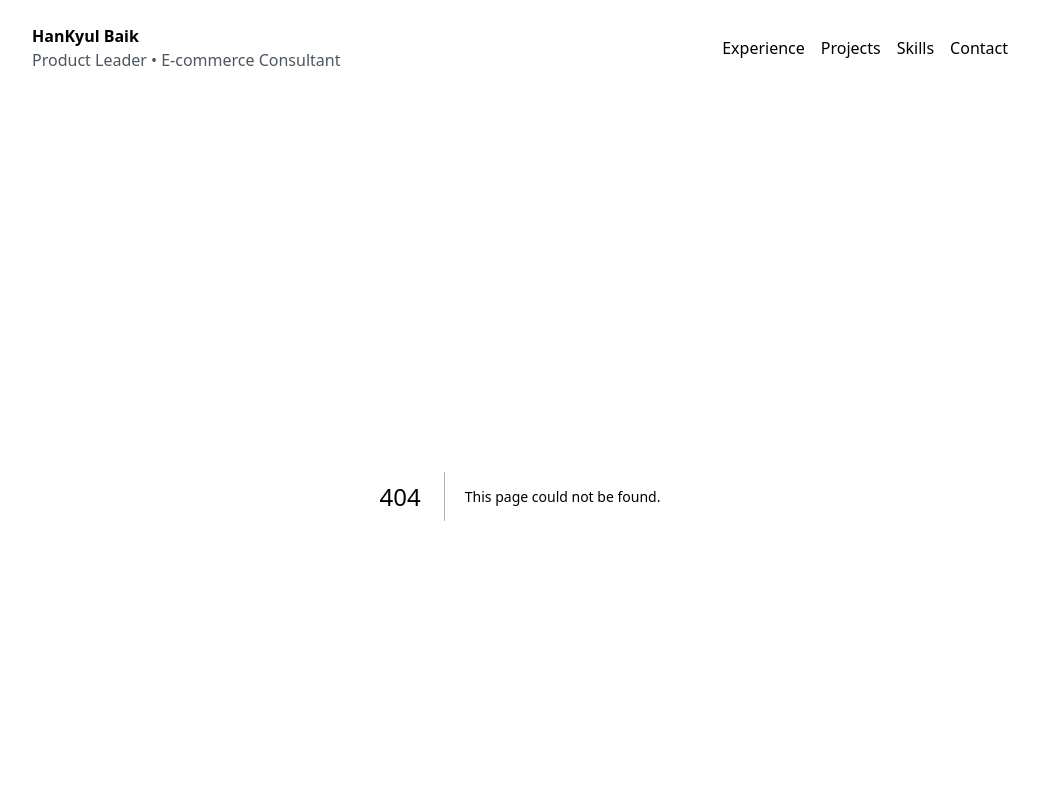
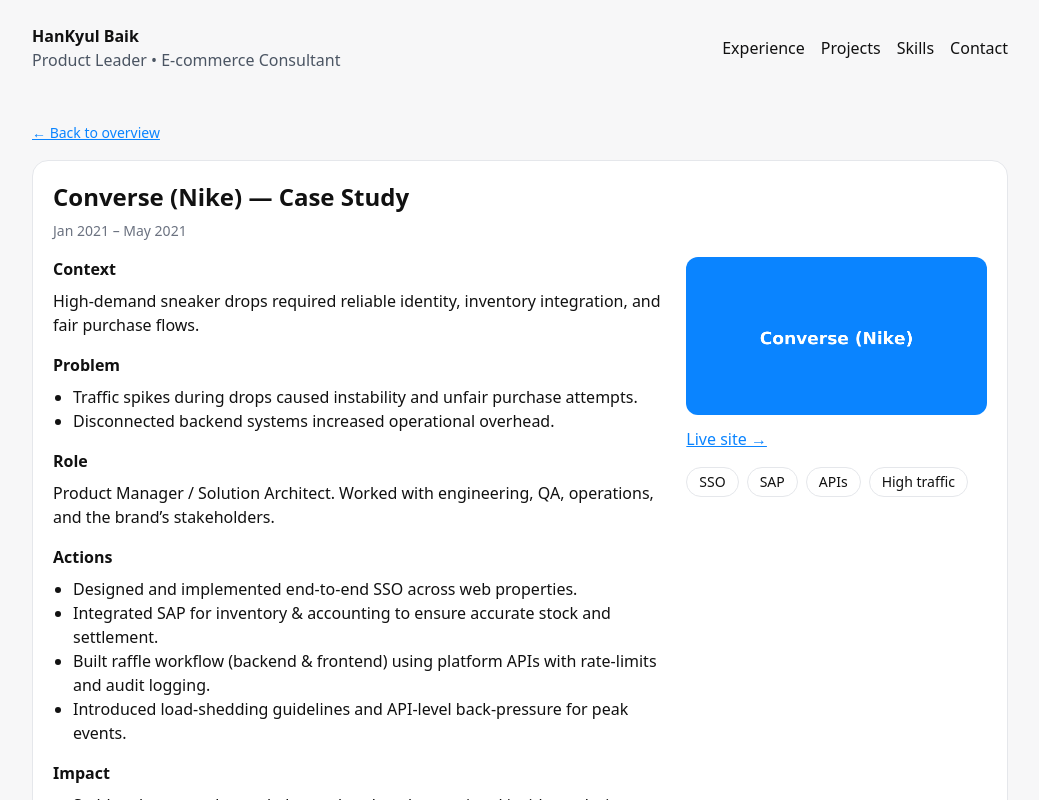
Before and after one commit to AlexHan9/portfolio-hankyul, a Next.js app: page /work/converse in a window 1280 px wide. Before the commit this address had no page. Shown: the top 800 px of the page, without its empty margins (120-1159 px from the left). Built offline with nearby package versions, Linux system fonts and the light colour scheme.

Commit message:
Create page.tsx

```diff
--- /dev/null
+++ b/app/work/converse/page.tsx
@@ -0,0 +1,56 @@
+export const metadata = {
+  title: "Case Study — Converse (Nike) | HanKyul Baik",
+  description: "SSO, SAP integration, raffle features for high-demand drops.",
+};
+
+export default function Page() {
+  return (
+    <>
+      <h1 className="text-2xl font-semibold mb-2">Converse (Nike) — Case Study</h1>
+      <p className="meta">Jan 2021 – May 2021</p>
+
+      <div className="mt-4 grid md:grid-cols-3 gap-4">
+        <div className="md:col-span-2">
+          <h2 className="font-semibold mb-2">Context</h2>
+          <p>
+            High-demand sneaker drops required reliable identity, inventory integration, and fair purchase flows.
+          </p>
+
+          <h2 className="font-semibold mt-4 mb-2">Problem</h2>
+          <ul className="list-disc ml-5">
+            <li>Traffic spikes during drops caused instability and unfair purchase attempts.</li>
+            <li>Disconnected backend systems increased operational overhead.</li>
+          </ul>
+
+          <h2 className="font-semibold mt-4 mb-2">Role</h2>
+          <p>Product Manager / Solution Architect. Worked with engineering, QA, operations, and the brand’s stakeholders.</p>
+
+          <h2 className="font-semibold mt-4 mb-2">Actions</h2>
+          <ul className="list-disc ml-5">
+            <li>Designed and implemented end-to-end SSO across web properties.</li>
+            <li>Integrated SAP for inventory & accounting to ensure accurate stock and settlement.</li>
+            <li>Built raffle workflow (backend & frontend) using platform APIs with rate-limits and audit logging.</li>
+            <li>Introduced load-shedding guidelines and API-level back-pressure for peak events.</li>
+          </ul>
+
+          <h2 className="font-semibold mt-4 mb-2">Impact</h2>
+          <ul className="list-disc ml-5">
+            <li>Stable releases under peak demand; reduced operational incidents during drops.</li>
+            <li>Improved fairness and compliance; lower manual review load.</li>
+          </ul>
+        </div>
+
+        <aside>
+          <img src="/projects/converse.png" alt="Converse" className="rounded-xl w-full mb-3" />
+          <a className="uline" href="https://www.converse.co.kr/" target="_blank" rel="noreferrer">Live site →</a>
+          <div className="mt-3">
+            <div className="pill">SSO</div>
+            <div className="pill">SAP</div>
+            <div className="pill">APIs</div>
+            <div className="pill">High traffic</div>
+          </div>
+        </aside>
+      </div>
+    </>
+  );
+}
```
